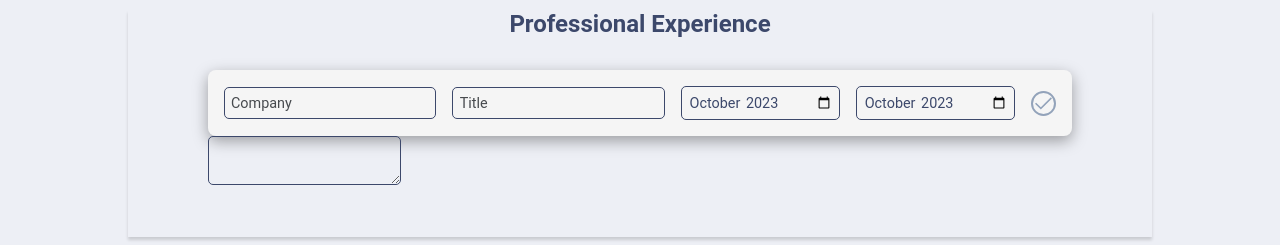
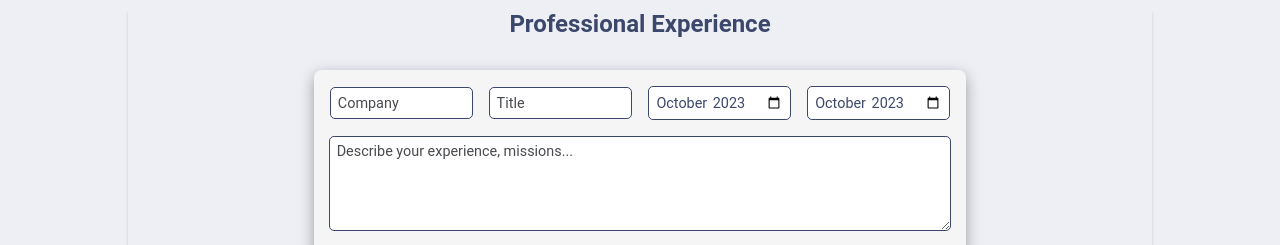
Before and after one commit to Fonkeyy/Project_CV-Application, a React (Vite) app: page / in a window 1280 px wide. Shown: the part 706-951 px from the top of the page. Built offline with nearby package versions, Linux system fonts and the light colour scheme.

Commit message:
add textarea to PracticeTile

```diff
--- a/src/Components/ContactForm/ContactForm.jsx
+++ b/src/Components/ContactForm/ContactForm.jsx
@@ -31,14 +31,13 @@ const ContactForm = () => {
     return (
         <div className={styles.contact_form}>
             {isSubmitted ? (
-                <p className="message-sent">Your message has been sent</p>
+                <p>Your message has been sent</p>
             ) : (
                 <>
                     {fields.map((field) => (
                         <InputField
                             key={field.id}
                             id={field.id}
-                            className="input_text"
                             placeholder={field.placeholder}
                             type={field.type}
                             value={field.value}
--- a/src/Components/ContactForm/ContactForm.module.css
+++ b/src/Components/ContactForm/ContactForm.module.css
@@ -6,8 +6,13 @@
     gap: 0.5rem;
 }
 
+.contact_form input,
+textarea {
+    width: clamp(100px, 40vw, 300px);
+}
+
 .contact_form textarea {
-    height: 6rem;
+    height: 5rem;
 }
 
 .contact_form button {
@@ -21,8 +26,13 @@
         column-gap: 1rem;
     }
 
+    .contact_form input,
+    textarea {
+        width: 8rem;
+    }
+
     .contact_form textarea {
-        width: 100%;
+        width: 97%;
         grid-column-start: span 3;
     }
 
--- a/src/Components/Tiles/PracticeTile/PracticeTile.jsx
+++ b/src/Components/Tiles/PracticeTile/PracticeTile.jsx
@@ -13,7 +13,6 @@ const PracticeTile = ({ onSubmit, onDelete, id }) => {
                 field1Name="Company"
                 field2Name="Title"
             />
-            <textarea className="textarea"></textarea>
         </>
     );
 };
--- a/src/Components/Tiles/TileComponent/TileComponent.jsx
+++ b/src/Components/Tiles/TileComponent/TileComponent.jsx
@@ -20,10 +20,13 @@ const todayDate = `${year}-${month}`;
 const TileComponent = ({ onSubmit, onDelete, id, field1Name, field2Name }) => {
     const { isValidated } = useContext(ValidContext);
     const [isSubmitted, setIsSubmitted] = useState(false);
+    const [isPracticeTile] = useState(field1Name === 'Company');
     const [value1, setValue1] = useState('');
     const [value2, setValue2] = useState('');
     const [value3, setValue3] = useState(todayDate);
     const [value4, setValue4] = useState(todayDate);
+    const [textareaValue, setTextAreaValue] = useState('');
+
     const [isMouseOver, setIsMouseOver] = useState(false);
 
     // * On submit if values are not empty set isSubmitted to true and pass the info to parent component
@@ -45,6 +48,7 @@ const TileComponent = ({ onSubmit, onDelete, id, field1Name, field2Name }) => {
         target.id === field2Name && setValue2(target.value);
         target.id === 'date-start' && setValue3(target.value);
         target.id === 'date-end' && setValue4(target.value);
+        target.id === 'textarea' && setTextAreaValue(target.value);
     };
 
     // * On edit set isSubmitted to false and pass the info to parent component
@@ -67,6 +71,7 @@ const TileComponent = ({ onSubmit, onDelete, id, field1Name, field2Name }) => {
                             <p>{value1}</p>
                             <p>{value2}</p>
                         </div>
+                        {isPracticeTile && <p>{textareaValue}</p>}
                     </div>
                 </div>
             ) : (
@@ -90,6 +95,7 @@ const TileComponent = ({ onSubmit, onDelete, id, field1Name, field2Name }) => {
                                     <p>{value1}</p>
                                     <p>{value2}</p>
                                 </div>
+                                {isPracticeTile && <p>{textareaValue}</p>}
                             </div>
                             {isMouseOver && TileBtnWrapper({ handleEdit, onDelete, id })}
                         </div>
@@ -115,6 +121,13 @@ const TileComponent = ({ onSubmit, onDelete, id, field1Name, field2Name }) => {
                                 value={value3}
                                 onChange={handleChange}></input>
                             <input id="date-end" type="month" value={value4} onChange={handleChange}></input>
+                            {isPracticeTile && (
+                                <textarea
+                                    id="textarea"
+                                    className="textarea"
+                                    onChange={handleChange}
+                                    placeholder="Describe your experience, missions..."></textarea>
+                            )}
                             <Button className="submit_btn " onClick={handleSubmit} />
                         </div>
                     )}
--- a/src/Components/Tiles/Tiles.css
+++ b/src/Components/Tiles/Tiles.css
@@ -12,6 +12,11 @@
     box-shadow: rgba(0, 0, 0, 0.35) 0px 5px 15px;
     padding: 1rem;
     border-radius: 8px;
+}
+
+.tile input,
+textarea {
+    width: clamp(100px, 40vw, 300px);
 }
 
 .tile_submitted_container {
@@ -53,24 +58,43 @@
 }
 
 .textarea {
-    color: red;
+    height: 5rem;
 }
 
 @media screen and (min-width: 1000px) {
     .tile {
-        flex-direction: row;
+        display: grid;
+        grid-template-columns: repeat(4, 1fr);
     }
 
+    .tile textarea {
+        grid-column-start: span 4;
+        width: 98%;
+    }
+
+    .tile input,
+    textarea {
+        width: 8rem;
+    }
+
+    .tile button {
+        grid-column-start: span 4;
+    }
     .tile_submitted {
         display: grid;
         grid-template-columns: 1fr 2.5fr;
     }
+
+    .tile_submitted textarea {
+    }
+
     .date_wrapper {
         flex-direction: row;
         place-items: start;
         place-content: start;
         gap: 0.3rem;
     }
+
     .value_wrapper {
         width: 100%;
         flex-direction: row;
--- a/src/index.css
+++ b/src/index.css
@@ -59,7 +59,7 @@ label {
 input,
 textarea {
     padding: 0.4rem;
-    background: transparent;
+    background: white;
     border: 1px solid var(--primary-text-color);
     border-radius: 5px;
     font-size: 0.9rem;
```
Also changed, not shown: src/CSS/Components/InputTextArea.css (deleted, +0 -10 lines).
